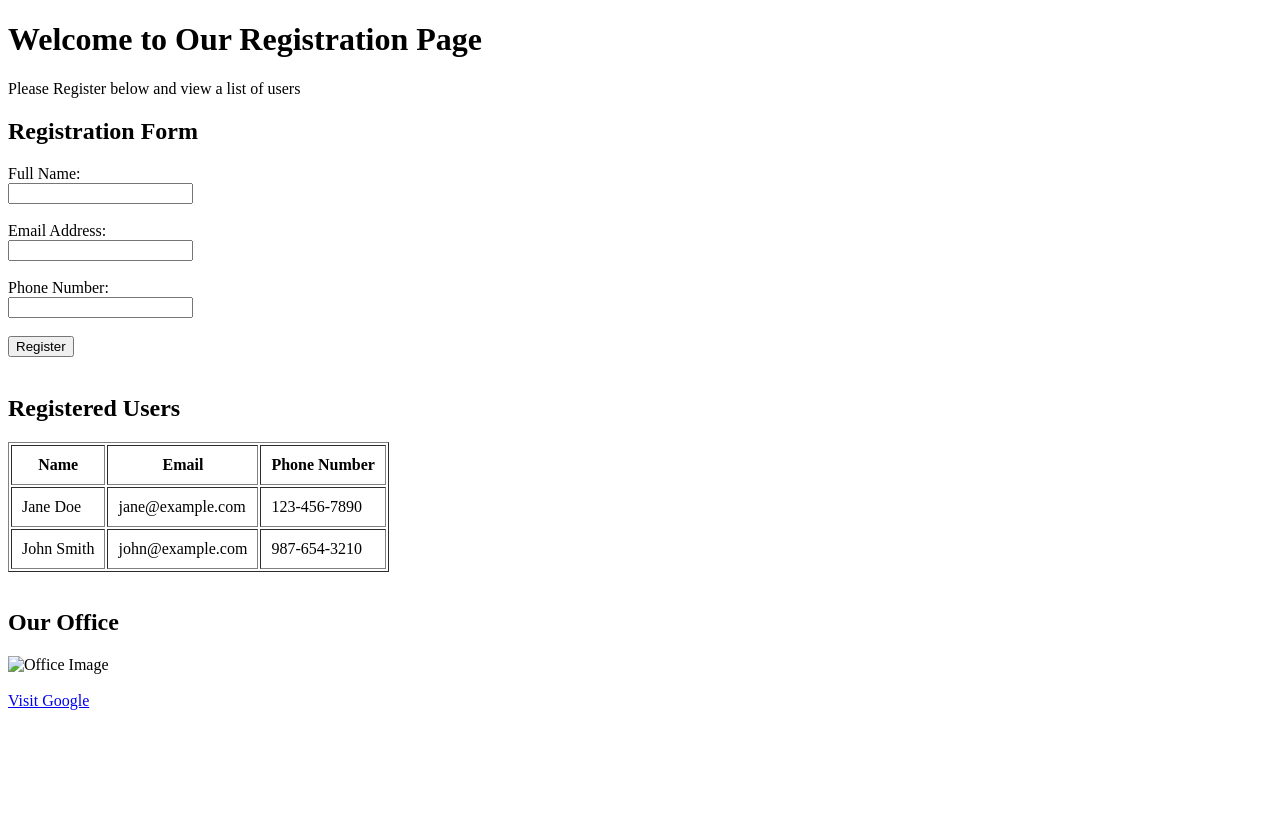
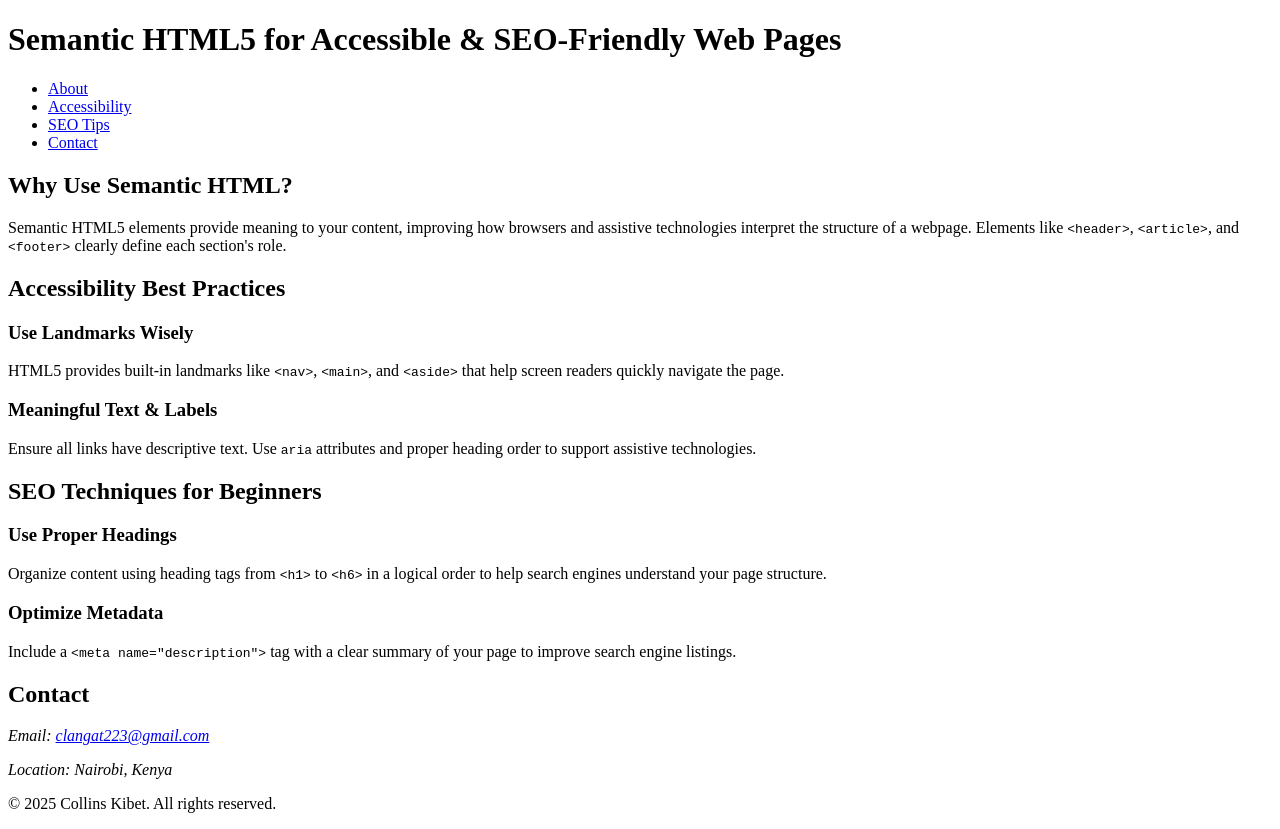
Before and after one commit to colloquim/Assignment-1, a plain HTML site: page index.html in a window 1280 px wide. Before the commit the page ends 800 px from the top, so only its background shows below. Drawn offline with Linux system fonts and the light colour scheme.

Commit message:
Add semantic HTML5 file for Week 1 assignment

```diff
--- a/index.html
+++ b/index.html
@@ -1,62 +1,68 @@
 <!DOCTYPE html>
 <html lang="en">
 <head>
-    <meta charset="UTF-8">
-    <meta name="viewport" content="width=device-width, initial-scale=1.0">
-    <title>Basic Registration Page</title>
-    </head>
-    <body>
-        <header class="header">
-            <h1>Welcome to Our Registration Page</h1>
-        </header>
-        <p> Please Register below and view a list of users</p>
-        <form action="#" method="post">
-            <h2>Registration Form</h2>
-        <label for="name">Full Name:</label><br>
-        <input type="text" id="name" name="name" required><br><br>
+  <meta charset="UTF-8">
+  <meta name="viewport" content="width=device-width, initial-scale=1.0">
+  <meta name="description" content="Learn the basics of HTML5 semantic structure, accessibility best practices, and beginner-friendly SEO techniques.">
+  <meta name="keywords" content="HTML5, semantic HTML, accessibility, SEO, web design">
+  <meta name="author" content="Collins Kibet">
+  <title>Introduction to Semantic HTML5</title>
+</head>
+<body>
 
-        <label for="email">Email Address:</label><br>
-        <input type="email" id="email" name="email" required><br><br>
+  <header>
+    <h1>Semantic HTML5 for Accessible & SEO-Friendly Web Pages</h1>
+    <nav aria-label="Main navigation">
+      <ul>
+        <li><a href="#about">About</a></li>
+        <li><a href="#accessibility">Accessibility</a></li>
+        <li><a href="#seo">SEO Tips</a></li>
+        <li><a href="#contact">Contact</a></li>
+      </ul>
+    </nav>
+  </header>
 
-        <label for="phone">Phone Number:</label><br>
-        <input type="tel" id="phone" name="phone"><br><br>
+  <main>
+    <section id="about" aria-labelledby="about-heading">
+      <h2 id="about-heading">Why Use Semantic HTML?</h2>
+      <p>Semantic HTML5 elements provide meaning to your content, improving how browsers and assistive technologies interpret the structure of a webpage. Elements like <code>&lt;header&gt;</code>, <code>&lt;article&gt;</code>, and <code>&lt;footer&gt;</code> clearly define each section's role.</p>
+    </section>
 
-        <input type="submit" value="Register">
-    </form>
+    <section id="accessibility" aria-labelledby="accessibility-heading">
+      <h2 id="accessibility-heading">Accessibility Best Practices</h2>
+      <article>
+        <h3>Use Landmarks Wisely</h3>
+        <p>HTML5 provides built-in landmarks like <code>&lt;nav&gt;</code>, <code>&lt;main&gt;</code>, and <code>&lt;aside&gt;</code> that help screen readers quickly navigate the page.</p>
+      </article>
+      <article>
+        <h3>Meaningful Text & Labels</h3>
+        <p>Ensure all links have descriptive text. Use <code>aria</code> attributes and proper heading order to support assistive technologies.</p>
+      </article>
+    </section>
 
-    <br>
+    <section id="seo" aria-labelledby="seo-heading">
+      <h2 id="seo-heading">SEO Techniques for Beginners</h2>
+      <article>
+        <h3>Use Proper Headings</h3>
+        <p>Organize content using heading tags from <code>&lt;h1&gt;</code> to <code>&lt;h6&gt;</code> in a logical order to help search engines understand your page structure.</p>
+      </article>
+      <article>
+        <h3>Optimize Metadata</h3>
+        <p>Include a <code>&lt;meta name="description"&gt;</code> tag with a clear summary of your page to improve search engine listings.</p>
+      </article>
+    </section>
+  </main>
 
-    <!-- Table Displaying User Information -->
-    <h2>Registered Users</h2>
-    <table border="1" cellpadding="10">
-        <tr>
-            <th>Name</th>
-            <th>Email</th>
-            <th>Phone Number</th>
-        </tr>
-        <tr>
-            <td>Jane Doe</td>
-            <td>jane@example.com</td>
-            <td>123-456-7890</td>
-        </tr>
-        <tr>
-            <td>John Smith</td>
-            <td>john@example.com</td>
-            <td>987-654-3210</td>
-        </tr>
-    </table>
+  <footer>
+    <section id="contact" aria-labelledby="contact-heading">
+      <h2 id="contact-heading">Contact</h2>
+      <address>
+        <p>Email: <a href="mailto:example@example.com">clangat223@gmail.com</a></p>
+        <p>Location: Nairobi, Kenya</p>
+      </address>
+    </section>
+    <p>&copy; 2025 Collins Kibet. All rights reserved.</p>
+  </footer>
 
-    <br>
-
-    <!-- Image -->
-    <h2>Our Office</h2>
-    <img src="My Image.jpg" alt="Office Image">
-
-    <br><br>
-
-    <!-- External Link -->
-    <a href="https://google.com" target="_blank">Visit Google</a>
-    </body>
-
-    <link rel="stylesheet" href="styles.css">
+</body>
 </html>
```
